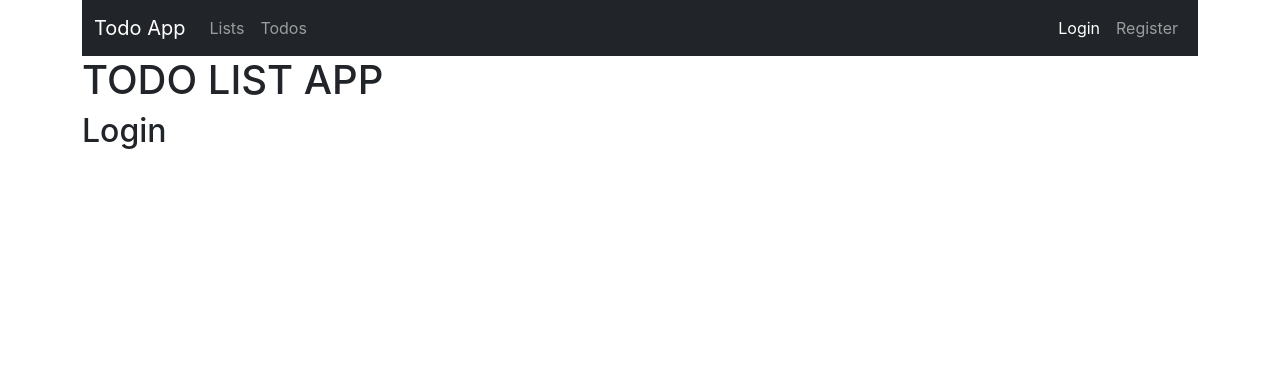
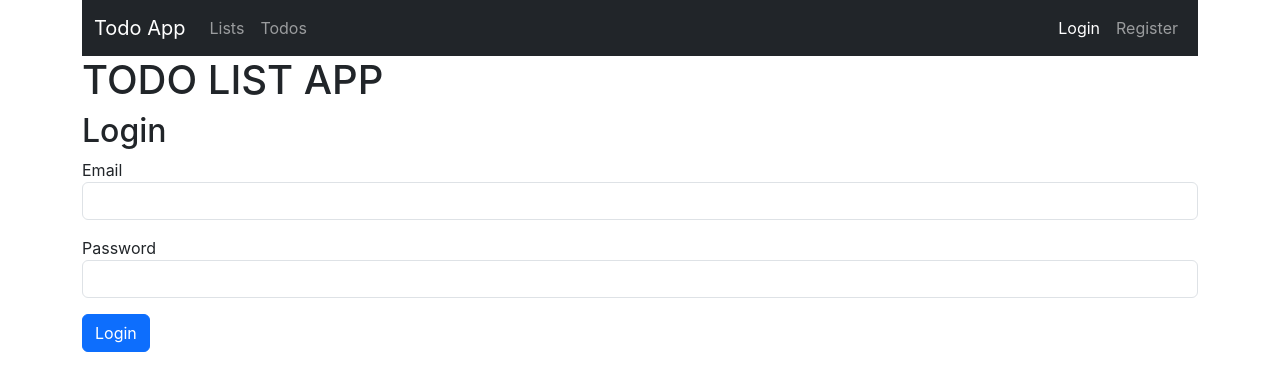
Before and after one commit to hidran/redux-toolkit-todoapp, a React (Create React App) app: page /login in a window 1280 px wide. Shown: the top 390 px of the page. Built offline with nearby package versions, Linux system fonts and the light colour scheme.

Commit message:
Implements Auth with login and logout

```diff
--- a/src/app/components/Navbar.js
+++ b/src/app/components/Navbar.js
@@ -1,5 +1,17 @@
-import { NavLink } from "react-router-dom";
+import { useDispatch, useSelector } from 'react-redux';
+import { NavLink } from 'react-router-dom';
+import { logout } from '../../features/auth/authSlice';
+import { useNavigate } from 'react-router-dom';
+
 function NavBar(){
+    const isAuthenticated = useSelector(state =>state.auth.isAuthenticated);
+    const dispatch = useDispatch();
+    const navigate = useNavigate();
+    const handleLogout = () =>{
+        dispatch(logout());
+        navigate('/login')
+
+    }
     return (
         <nav className="navbar navbar-expand-lg navbar-dark bg-dark">
             <div className="container">
@@ -25,12 +37,20 @@ function NavBar(){
                         </li>
                     </ul>
                     <ul className="navbar-nav ms-auto">
+                        {isAuthenticated ? (
+                            <li className="nav-item">
+                                <button className="btn btn-link nav-link" onClick={handleLogout}>Logout</button>
+                            </li>
+                        ) : (
+                            <>
                         <li className="nav-item">
                             <NavLink className="nav-link" to="/login">Login</NavLink>
                         </li>
                         <li className="nav-item">
                             <NavLink className="nav-link" to="/register">Register</NavLink>
                         </li>
+                        </>
+                        )}
                     </ul>
                 </div>
             </div>
--- a/src/app/store.js
+++ b/src/app/store.js
@@ -2,10 +2,11 @@ import { configureStore } from '@reduxjs/toolkit';
 
 import todosReducer from '../features/todos/todoSlice';
 import listsReducer from '../features/lists/listsSlice';
-
+import authReducer from '../features/auth/authSlice'
 export const store = configureStore({
   reducer: {
     todos: todosReducer,
     lists: listsReducer,
+    auth: authReducer
   },
 });
--- /dev/null
+++ b/src/features/auth/Login.js
@@ -0,0 +1,48 @@
+import  { useState } from 'react';
+import { useDispatch, useSelector } from 'react-redux';
+import { loginFailure, loginSuccess } from './authSlice';
+import { useNavigate } from 'react-router-dom';
+export function Login() {
+    const [email, setEmail] = useState('');
+    const [password, setPassword] = useState('');
+    const dispatch = useDispatch();
+    const error = useSelector(state => state.auth.error);
+    const navigate = useNavigate();
+    const handleLogin = (e) =>{
+        e.preventDefault();
+        if(email === 'hidran@hidran.it' && password === 'dededede'){
+            dispatch(loginSuccess({email}));
+            navigate('/');
+
+        } else {
+            dispatch(loginFailure('Invalid email or password'))
+        }
+    };
+    return (
+        <div>
+            <h2>Login</h2>
+            <form onSubmit={handleLogin}>
+                <div className="mb-3">
+                    <label>Email</label>
+                    <input
+                        type="email"
+                        className="form-control"
+                        value={email}
+                        onChange={(e) => setEmail(e.target.value)}
+                    />
+                </div>
+                <div className="mb-3">
+                    <label>Password</label>
+                    <input
+                        type="password"
+                        className="form-control"
+                        value={password}
+                        onChange={(e) => setPassword(e.target.value)}
+                    />
+                </div>
+                {error && <p className="text-danger">{error}</p>}
+                <button type="submit" className="btn btn-primary">Login</button>
+            </form>
+        </div>
+    );
+}
--- /dev/null
+++ b/src/features/auth/authSlice.js
@@ -0,0 +1,40 @@
+import { createSlice } from '@reduxjs/toolkit';
+
+const initialState = {
+  user: null,
+  error: null,
+  isAuthenticated: false
+};
+const authSlice = createSlice({
+    name:'auth',
+    initialState,
+    reducers:{
+        loginSuccess(state, action){
+            state.user = action.payload;
+            state.isAuthenticated = true;
+            state.error = null;
+        },
+        loginFailure(state, action) {
+            state.user = null;
+            state.isAuthenticated = false;
+            state.error = action.payload;
+        },
+        logout(state, action) {
+            state.user = null;
+            state.isAuthenticated = false;
+            state.error = null;
+        },
+        registerSuccess(state, action) {
+            state.user = action.payload;
+            state.isAuthenticated = true;
+            state.error = null;
+        },
+        registerFailure(state, action) {
+            state.user = null;
+            state.isAuthenticated = false;
+            state.error = action.payload;
+        },
+    }
+});
+export const { loginSuccess, loginFailure, logout, registerSuccess, registerFailure } = authSlice.actions;
+export default authSlice.reducer;
--- a/src/routes/root.js
+++ b/src/routes/root.js
@@ -9,6 +9,7 @@ import AddList from '../features/lists/AddList';
 import Lists from '../features/lists/Lists';
 import AddTodo from '../features/todos/AddTodo';
 import ListDetails from '../features/lists/ListDetails';
+import { Login } from '../features/auth/Login';
 const router = createBrowserRouter([
     {
         path: '/',
@@ -36,7 +37,7 @@ const router = createBrowserRouter([
         },
     {
         path: 'login',
-        element: <h2>Login</h2>,
+        element: <Login/>,
     },
     {
         path: 'register',
```
